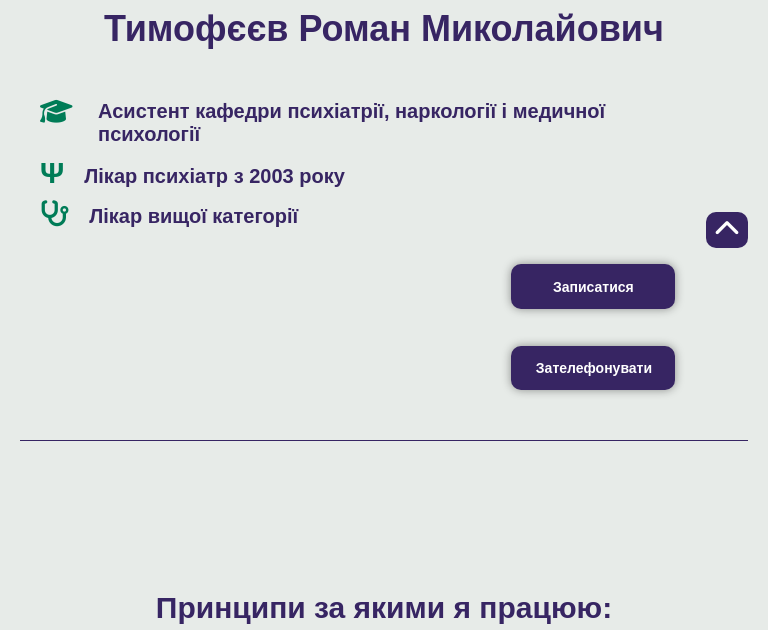
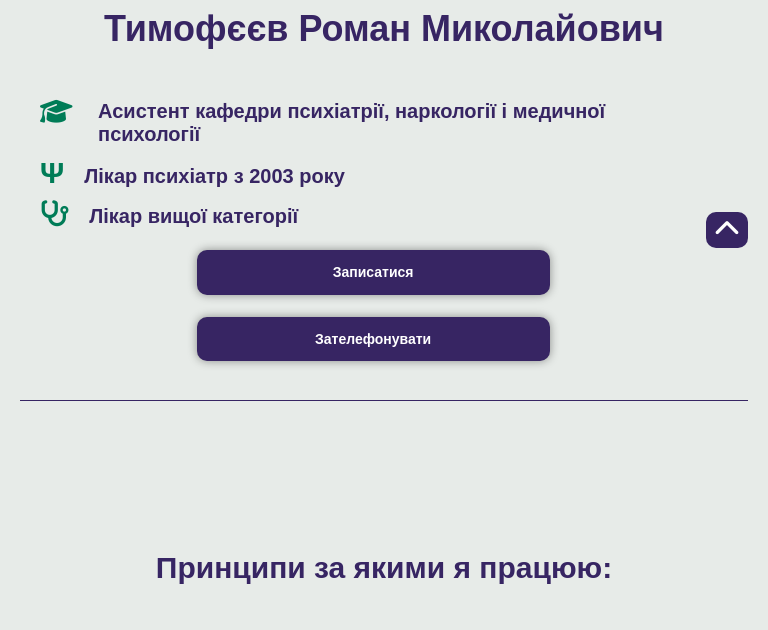
Before and after one commit to aquamarinewave/test.dr, a PHP site: page / in a window 768 px wide. Shown: the part 532-1162 px from the top of the page. Run offline with PHP 8.4, Linux system fonts and the light colour scheme; some libraries are stand-ins or nearby versions.

Commit message:
Add corections

```diff
--- a/css/styles.css
+++ b/css/styles.css
@@ -150,6 +150,7 @@ h1 {
 .btn-container {
     padding: 0;
     width: 100%;
+    height: 100px;
 }
 
 
@@ -872,6 +873,10 @@ input[type="submit"].fcf-btn-block, input[type="reset"].fcf-btn-block, input[typ
         padding-right: 50px;
     }
 
+    .btn-call-link {
+        width: 50%;
+    }
+
 }
 
 /* iPad */
@@ -925,8 +930,13 @@ input[type="submit"].fcf-btn-block, input[type="reset"].fcf-btn-block, input[typ
     }
 
     .btn-call {
-        margin: 5% 10% 0 0;
+        justify-content: center;
+        margin: 3% 3% 0 0;
         text-align: center;
+    }
+
+    .btn-call-link {
+        width: 50%;
     }
 
     .test-wrapper {
@@ -1021,8 +1031,13 @@ input[type="submit"].fcf-btn-block, input[type="reset"].fcf-btn-block, input[typ
     }
 
     .btn-call {
-        margin: 5% 10% 0 0;
+        justify-content: center;
+        margin: 3% 3% 0 0;
         text-align: center;
+    }
+
+    .btn-call-link {
+        width: 50%;
     }
 
     .test-wrapper {
@@ -1108,8 +1123,13 @@ input[type="submit"].fcf-btn-block, input[type="reset"].fcf-btn-block, input[typ
     }
 
     .btn-call {
-        margin: 5% 10% 0 0;
+        justify-content: center;
+        margin: 3% 3% 0 0;
         text-align: center;
+    }
+
+    .btn-call-link {
+        width: 50%;
     }
 
     .test-wrapper {
```
